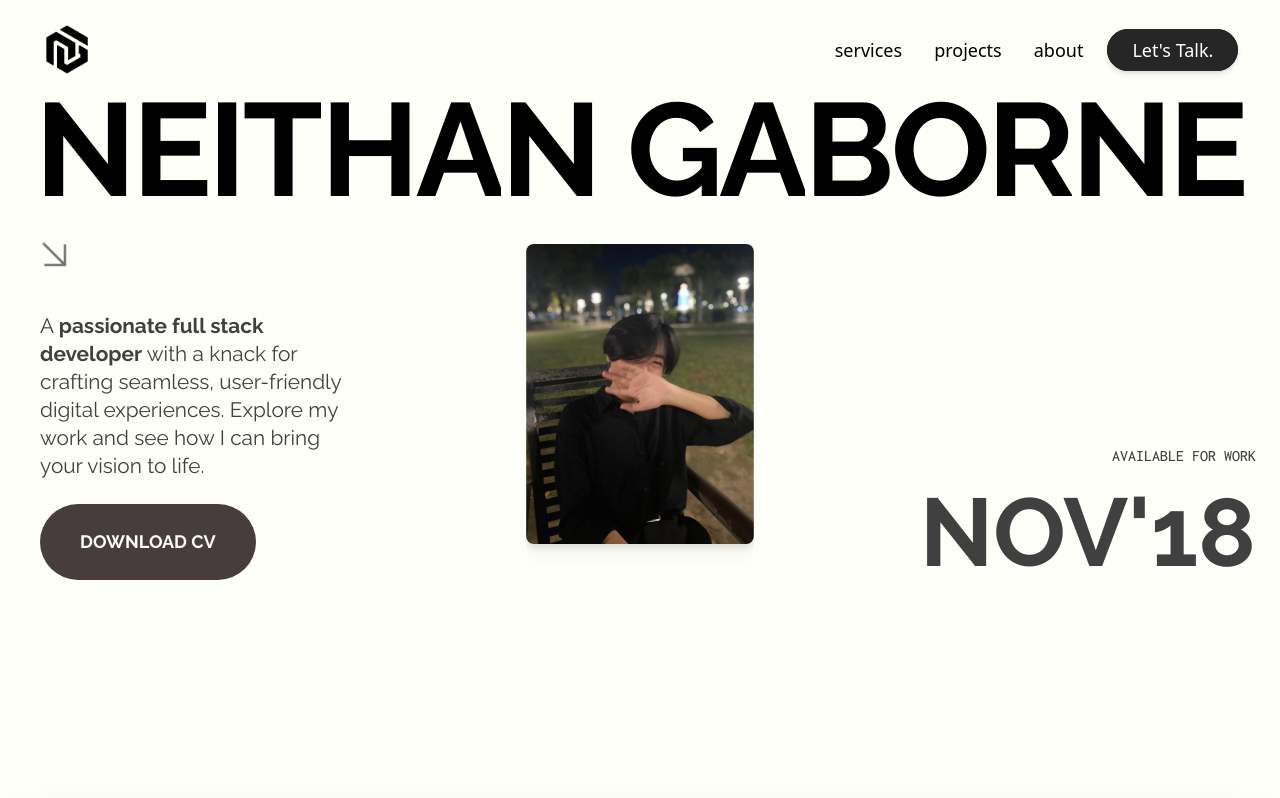
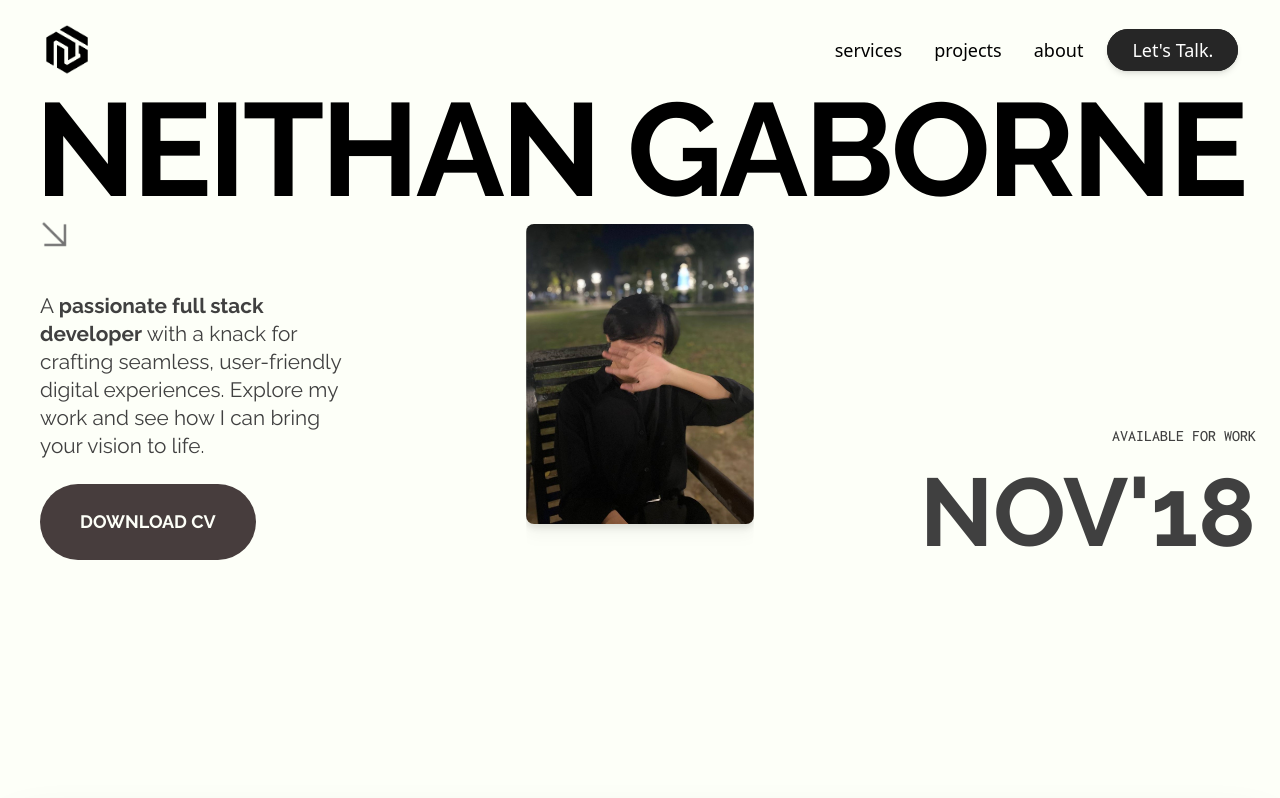
Before and after one commit to NLGtan/NG-Portfolio, a React (Create React App) app: page / in a window 1280 px wide. Shown: the top 798 px of the page. Built offline with nearby package versions, Linux system fonts and the light colour scheme; the HTML template or start-up script is replaced by a standard one; a web font is replaced by a local one.

Commit message:
fix title header homePage

```diff
--- a/src/Pages/Home.jsx
+++ b/src/Pages/Home.jsx
@@ -140,6 +140,7 @@ export const Home = () => {
 
         {/* Title */}
         <motion.div style={{ y, opacity }} className="w-full">
+          <div className="overflow-hidden">
             <motion.h1
               initial="hidden"
               animate="visible"
@@ -151,12 +152,13 @@ export const Home = () => {
                 <motion.span
                   key={index}
                   variants={letterVariants}
-                className="inline-block overflow-hidden py-1"
+                  className="inline-block py-1"
                 >
                   {letter === " " ? "\u00A0" : letter}
                 </motion.span>
               ))}
             </motion.h1>
+          </div>
         </motion.div>
 
         {/* Content Grid */}
```
Lines whose indentation alone changed are shown as unchanged.
